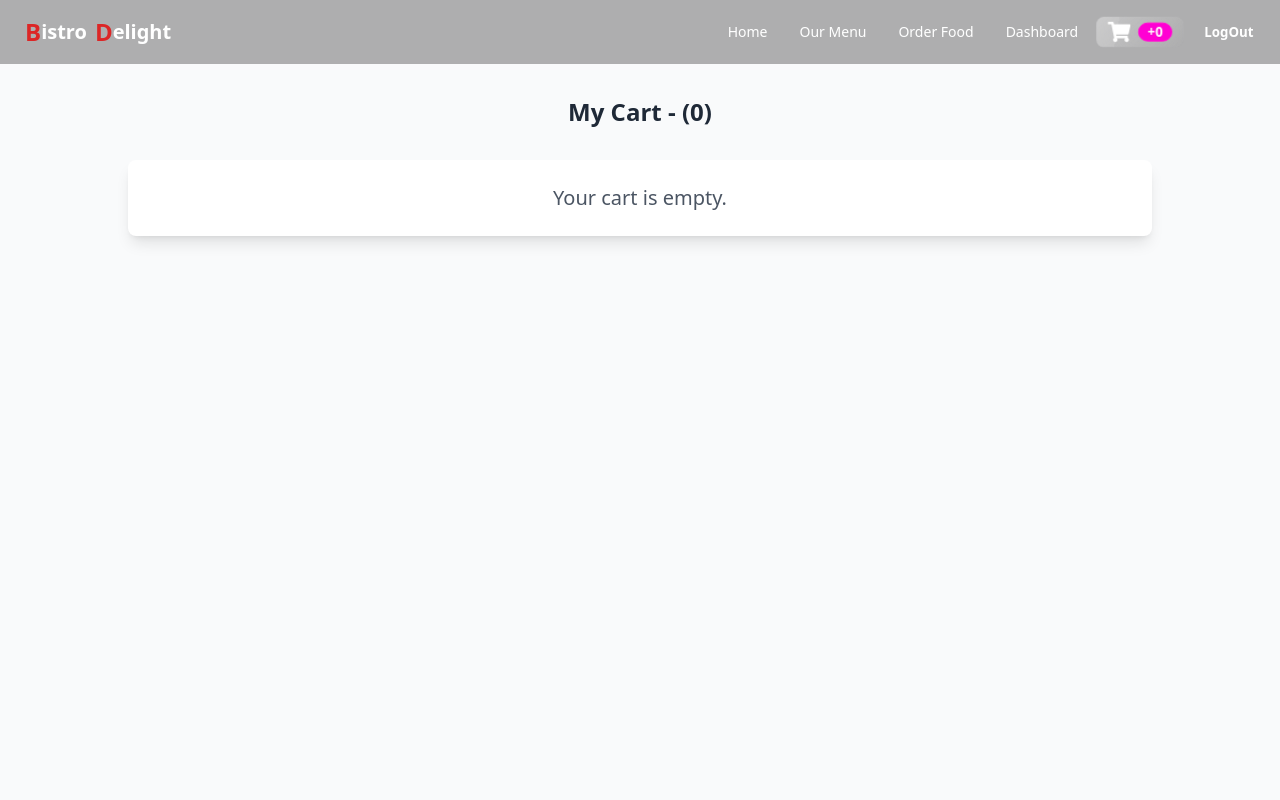
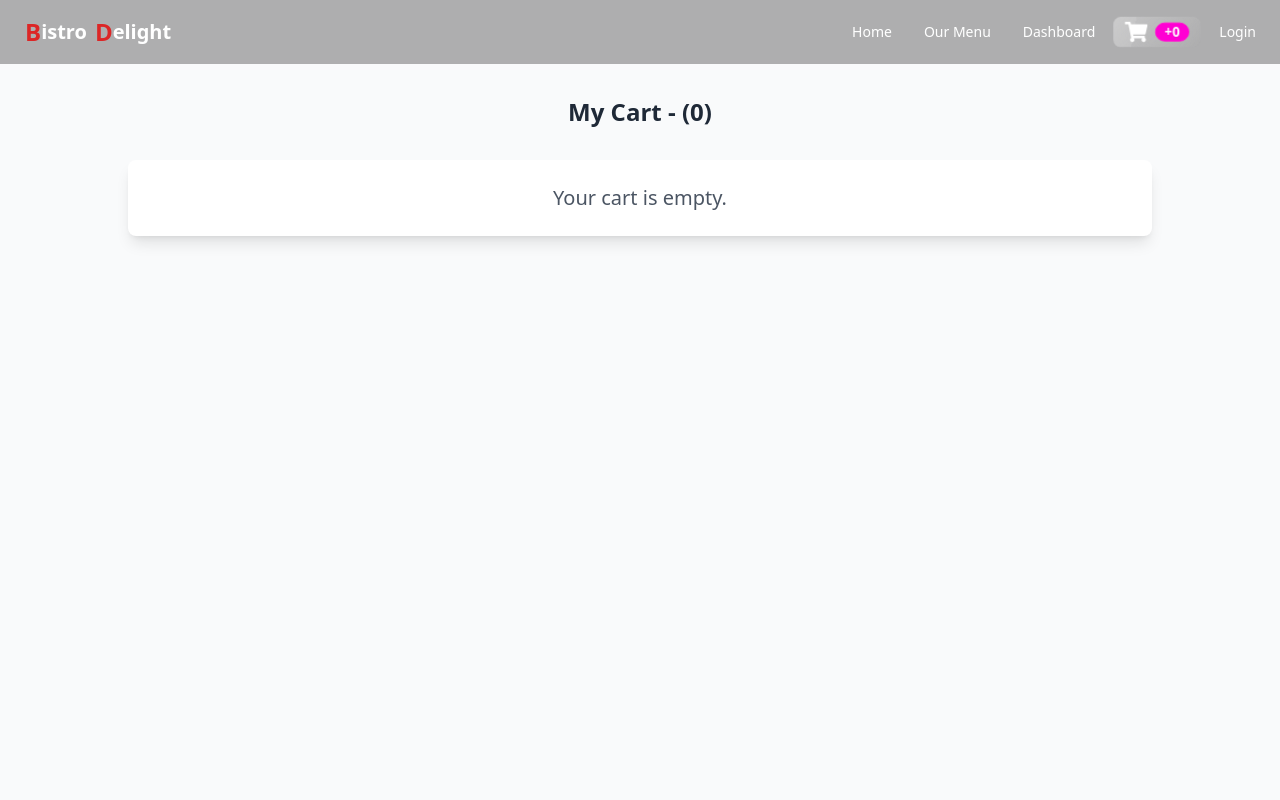
Before and after one commit to Engarif3/Bistro_delight_aws, a React (Vite) app: page /dashboard/mycart in a window 1280 px wide. Shown: the top 800 px of the page. Built offline with nearby package versions, Linux system fonts and the light colour scheme.

Commit message:
testing for empty user

```diff
--- a/src/pages/shared/NavBar.jsx
+++ b/src/pages/shared/NavBar.jsx
@@ -6,7 +6,8 @@ import { useCart } from "./CartContext";
 const NavBar = () => {
   const { cart } = useCart(); // Access cart from context
 
-  const user = "Arif"; // Placeholder, replace with actual user logic
+  //const user = "Arif"; // Placeholder, replace with actual user logic
+  const user = ""; // Placeholder, replace with actual user logic
   const isAdmin = true; // Placeholder, replace with actual admin check
 
   const handleLogOut = () => {
@@ -22,9 +23,9 @@ const NavBar = () => {
         <li>
           <Link to="/menu">Our Menu</Link>
         </li>
-        <li>
+        {/* <li>
           <Link to="/order/salad">Order Food</Link>
-        </li>
+        </li> */}
         {isAdmin ? (
           <li>
             <Link to="/dashboard/adminhome">Dashboard</Link>
```
